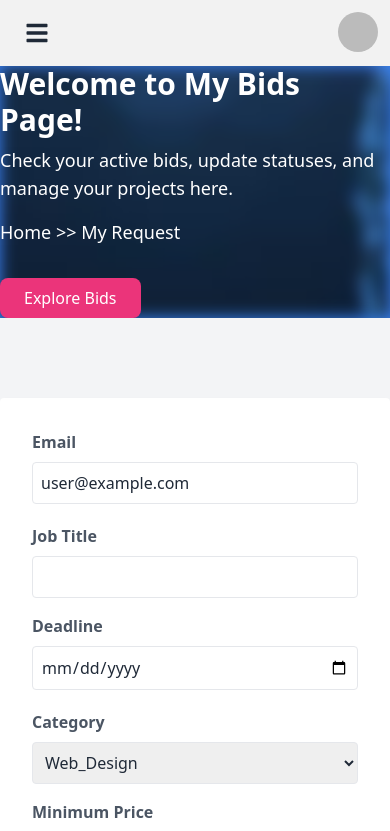
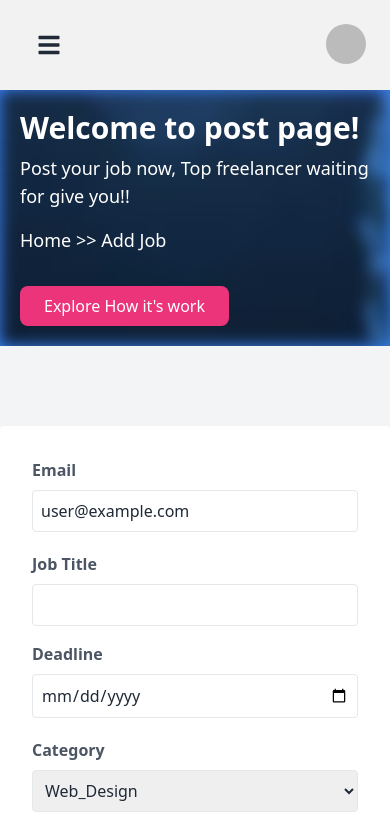
Before and after one commit to LordShiva88/Freelance-marketplace-react-client, a React (Vite) app: page /addJob in a window 390 px wide. Shown: the top 831 px of the page. Built offline with nearby package versions, Linux system fonts and the light colour scheme; no server answers; sample sign-in values are in the browser's storage.

Commit message:
some change in responsive

```diff
--- a/src/Pages/AddJob/AddJob.jsx
+++ b/src/Pages/AddJob/AddJob.jsx
@@ -68,17 +68,16 @@ const AddJob = () => {
       </Helmet>
       <div className="relative bg-blue-500 mb-8 overflow-hidden group">
         <PageBanner />
-        <div className="relative z-10 md:p-12 lg:p-16 text-white container mx-auto transform transition-transform duration-300 ease-in-out group-hover:scale-105">
+        <div className="relative z-10 md:p-12 lg:p-16 text-white container mx-auto transform transition-transform duration-300 ease-in-out group-hover:scale-105 p-5">
           <h1 className="text-3xl md:text-4xl lg:text-5xl font-semibold mb-2">
-            Welcome to My Bids Page!
+            Welcome to post page!
           </h1>
           <p className="text-lg md:text-xl mb-4">
-            Check your active bids, update statuses, and manage your projects
-            here.
+            Post your job now, Top freelancer waiting for give you!!
           </p>
-          <p className="text-lg md:text-xl mb-8">Home &gt;&gt; My Request</p>
+          <p className="text-lg md:text-xl mb-8">Home &gt;&gt; Add Job</p>
           <button className="bg-[#eb347a] text-white py-2 px-6 rounded-lg hover:bg-[#ff66a1] transition duration-300 ease-in-out">
-            Explore Bids
+            Explore How it&#39;s work
           </button>
         </div>
       </div>
--- a/src/Pages/MyBids/MyBids.jsx
+++ b/src/Pages/MyBids/MyBids.jsx
@@ -70,7 +70,7 @@ const MyBids = () => {
             Check your active bids, update statuses, and manage your projects
             here.
           </p>
-          <p className="text-lg md:text-xl mb-8">Home &gt;&gt; My Request</p>
+          <p className="text-lg md:text-xl mb-8">Home &gt;&gt; My Bids</p>
           <button className="bg-white text-blue-500 py-2 px-6 rounded-lg hover:bg-blue-100 transition duration-300 ease-in-out">
             Explore More
           </button>
--- a/src/Pages/MyPost/MyPost.jsx
+++ b/src/Pages/MyPost/MyPost.jsx
@@ -39,7 +39,7 @@ const MyPost = () => {
       </Helmet>
       <div className="relative bg-blue-500 mb-8 overflow-hidden group">
         <PageBanner></PageBanner>
-        <div className="relative z-10 md:p-12 lg:p-16 text-white container mx-auto transform transition-transform duration-300 ease-in-out group-hover:scale-105">
+        <div className="relative z-10 md:p-12 lg:p-16 text-white container mx-auto transform transition-transform duration-300 ease-in-out group-hover:scale-105 p-5">
           <h1 className="text-3xl md:text-4xl lg:text-5xl font-semibold mb-2">
             My Posted Jobs
           </h1>
--- a/src/Pages/MyRequest/MyRequest.jsx
+++ b/src/Pages/MyRequest/MyRequest.jsx
@@ -84,7 +84,7 @@ const MyRequest = () => {
       </Helmet>
       <div className="relative bg-blue-500 mb-8 overflow-hidden group">
         <PageBanner></PageBanner>
-        <div className="relative z-10 md:p-12 lg:p-16 text-white container mx-auto transform transition-transform duration-300 ease-in-out group-hover:scale-105">
+        <div className="relative z-10 md:p-12 lg:p-16 text-white container mx-auto transform transition-transform duration-300 ease-in-out group-hover:scale-105 p-5">
           <h1 className="text-3xl md:text-4xl lg:text-5xl font-semibold mb-2">
             Welcome to My Bids Page!
           </h1>
@@ -131,7 +131,6 @@ const MyRequest = () => {
                         handleAccept={handleAccept}
                         bid={bid}
                         key={bid._id}
-                        // state={state}
                         handleReject={handleReject}
                       ></MyRequestDetails>
                     ))}
--- a/src/Shared/Navbar.jsx
+++ b/src/Shared/Navbar.jsx
@@ -1,5 +1,5 @@
 import { Link, NavLink } from "react-router-dom";
-import logo from "../assets/Image/Logo-name.png";
+import logo from "../assets/Image/Logo.png";
 import { FaBars } from "react-icons/fa";
 import userIcon from "../assets/Image/user.png";
 import { useContext } from "react";
@@ -64,10 +64,11 @@ const Navbar = () => {
   };
 
   return (
-    <div className="lg:px-12 md:px-6 navbar bg-base-200 nav">
+    <div className="lg:px-12 md:px-6 navbar bg-base-200 nav p-5">
       <div className="container mx-auto">
-        <div className="hidden md:flex ">
-          <img src={logo} className="h-20" />
+        <div className="hidden md:flex items-center ">
+          <img src={logo} className="w-20"/>
+          <p className="lg:text-2xl text-xl font-semibold text-blue-700">FreelanceBD</p>
         </div>
         <div className="navbar-start">
           <div className="dropdown">
```
